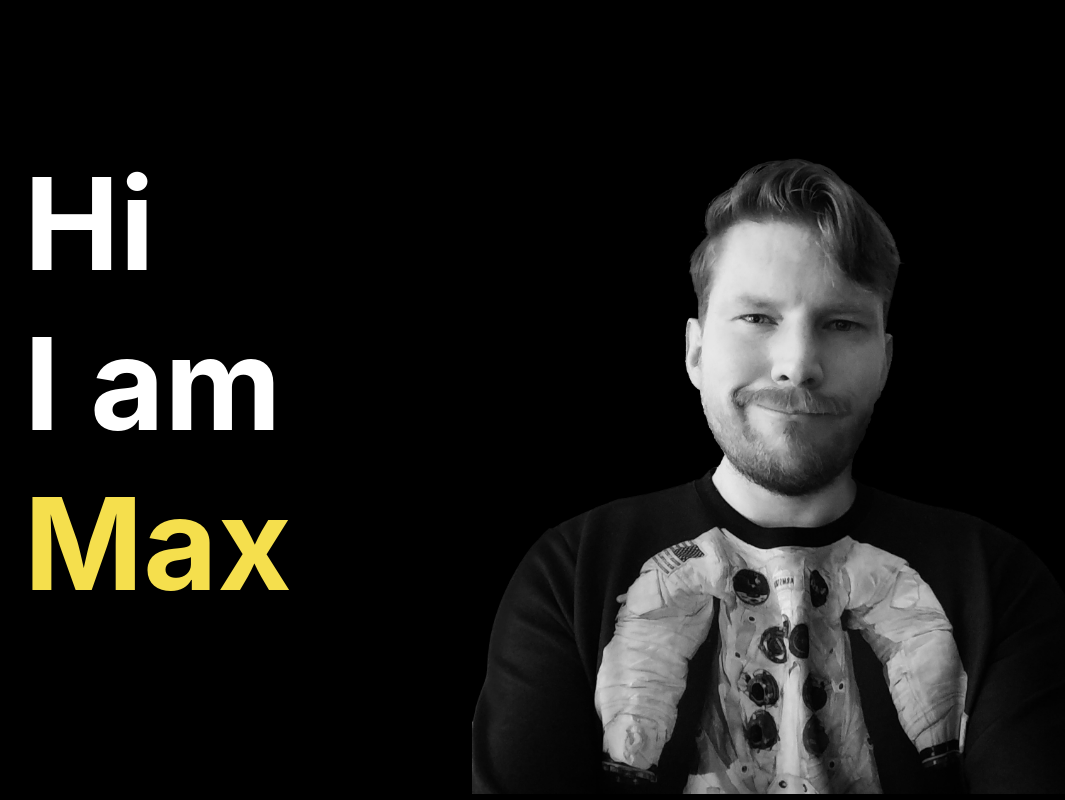
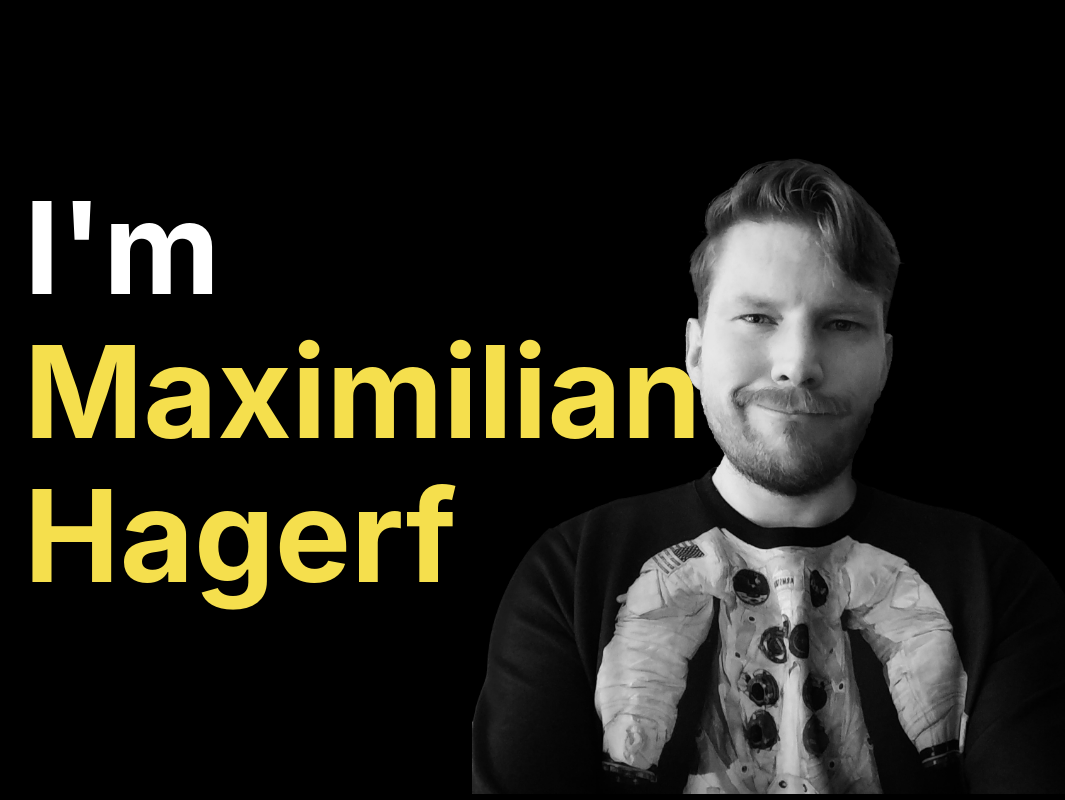
Before and after one commit to maximilianhagerf/hagerf_se-next, a Next.js app: page / in a window 1280 px wide. Shown: the whole page, without its empty margins (168-1233 px from the left). Built offline with nearby package versions, Linux system fonts and the light colour scheme.

Commit message:
landing page update

```diff
--- a/pages/index.js
+++ b/pages/index.js
@@ -1,10 +1,8 @@
-import { useState } from "react";
 import Head from "next/head";
 import Image from "next/image";
 import Link from "next/link";
 import { motion } from "framer-motion";
 
-// import AnimatedCharacters from "../components/AnimatedCharacters";
 import background from "../public/images/backtest.png";
 import Content from "../components/Content";
 import styles from "../styles/modules/Content.module.css";
@@ -40,6 +38,7 @@ const item = {
     y: 0,
     transition: {
       // type: "linear",
+      delay: 2,
       ease: "easeOut",
       duration: 0.5,
     },
@@ -69,10 +68,6 @@ const container = {
 };
 
 export default function Home({ canonical }) {
-  const [isShown, setIsShown] = useState(false);
-
-  function onClick() {}
-
   return (
     <>
       <Content>
@@ -98,32 +93,41 @@ export default function Home({ canonical }) {
           >
             <Image src={background} alt="fds" />
           </motion.div>
+
           <h1
             className={`${styles.Title} ${styles.TitleNoMargin} ${stylesHome.TextAnimate}`}
           >
             <motion.span variants={item} className={stylesHome.TextAnimateWrap}>
-              Hi
+              I'm
             </motion.span>
           </h1>
           <h1
             className={`${styles.Title} ${styles.TitleNoMargin} ${stylesHome.TextAnimate}`}
           >
-            <motion.span variants={item} className={stylesHome.TextAnimateWrap}>
-              I am
+            <motion.span
+              variants={item}
+              className={`${styles.Yellow} ${stylesHome.TextAnimateWrap}  ${stylesHome.TextHover}`}
+            >
+              <Link href="/about" scroll={false}>
+                <a>
+                  <span className={stylesHome.TextHoverShown}>Maximilian</span>
+                  <span className={stylesHome.TextHoverHidden}>About</span>
+                </a>
+              </Link>
             </motion.span>
           </h1>
           <h1
-            onMouseEnter={() => setIsShown(true)}
-            onMouseLeave={() => setIsShown(false)}
-            onClick={onClick}
-            className={`${styles.Title} ${styles.TitleNoMargin} ${stylesHome.TextAnimate} ${stylesHome.TextHover}`}
+            className={`${styles.Title} ${styles.TitleNoMargin} ${stylesHome.TextAnimate}`}
           >
             <motion.span
               variants={item}
-              className={`${styles.Yellow} ${stylesHome.TextAnimateWrap}`}
+              className={`${styles.Yellow} ${stylesHome.TextAnimateWrap}  ${stylesHome.TextHover}`}
             >
-              <Link href="/about" scroll={false}>
-                <a>{!isShown ? "Max" : "About"}</a>
+              <Link href="/work" scroll={false}>
+                <a>
+                  <span className={stylesHome.TextHoverShown}>Hagerf</span>
+                  <span className={stylesHome.TextHoverHidden}>Work</span>
+                </a>
               </Link>
             </motion.span>
           </h1>
--- a/styles/modules/Home.module.css
+++ b/styles/modules/Home.module.css
@@ -2,18 +2,28 @@
   @apply relative overflow-hidden w-full;
   @apply text-6xl h-16;
   @apply sm:text-8xl sm:h-32;
-  @apply lg:text-9xl lg:h-40;
+  @apply lg:text-9xl lg:h-36;
 }
 .TextAnimateWrap {
   @apply absolute;
 }
 
 .TextHover {
-  @apply transition-all duration-500 ease-in-out;
+  @apply relative transition-all duration-500 ease-in-out;
+  .TextHoverHidden {
+    @apply absolute opacity-0 left-0;
+  }
   &:hover {
-    @apply pl-20;
+    .TextHoverHidden {
+      @apply opacity-100;
+    }
+    .TextHoverShown {
+      @apply opacity-0;
+    }
+    @apply ml-20;
   }
 }
+
 .Container {
   @apply fixed w-full h-full top-0 left-0 flex justify-center items-center flex-col;
   @apply pl-10;
```
